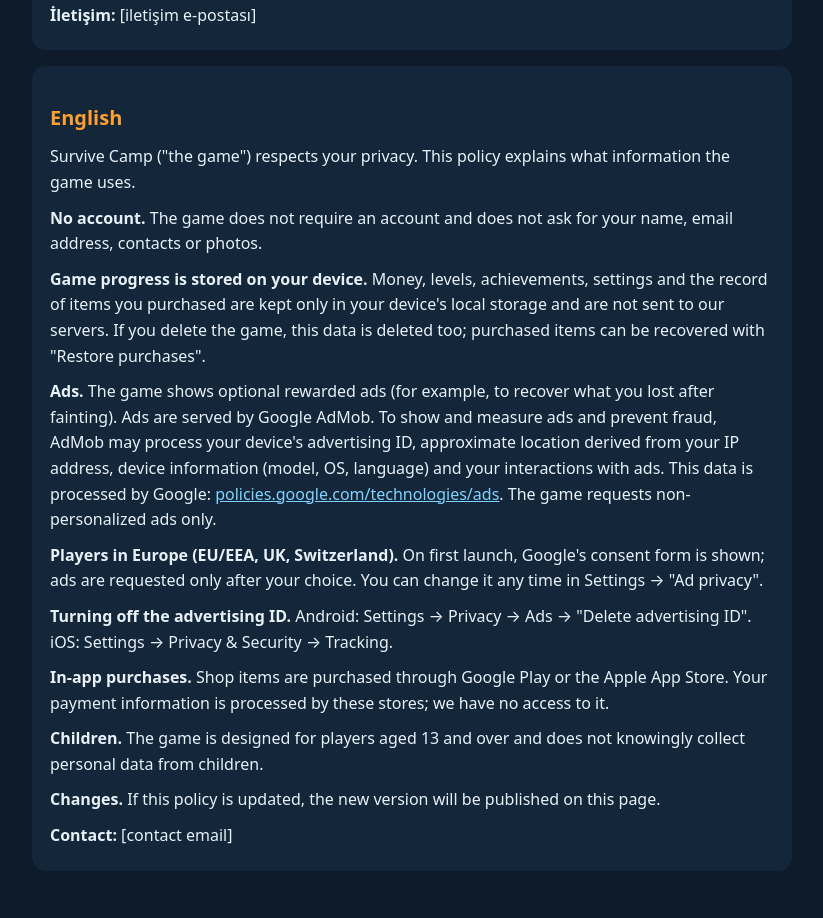
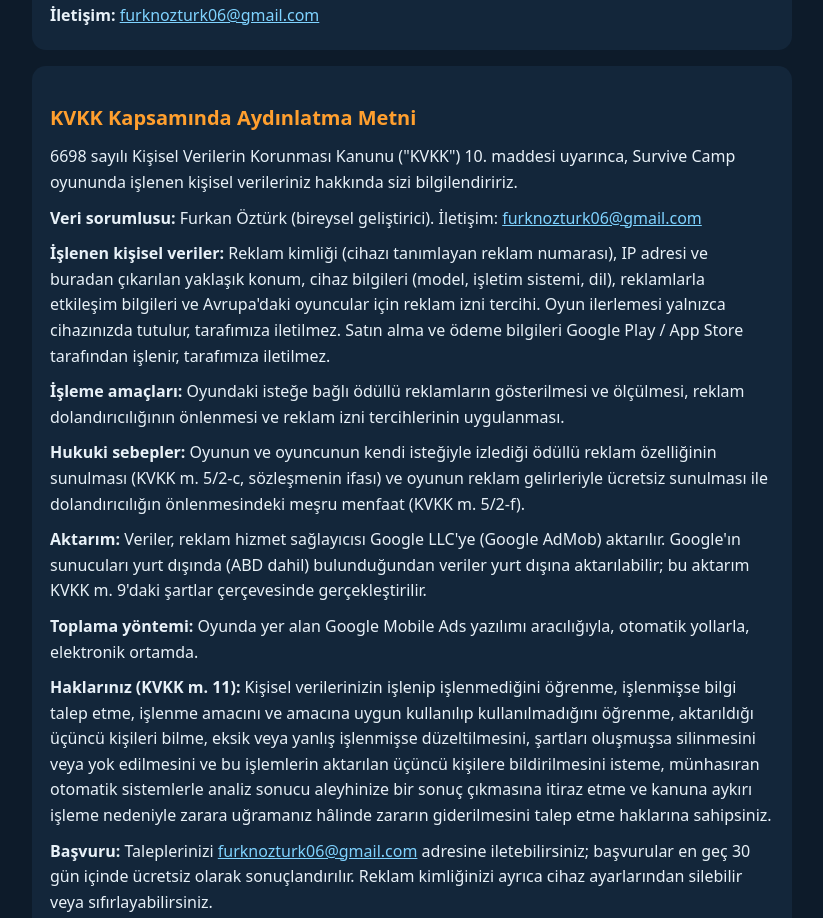
Before and after one commit to furkanozturk06/furkanozturk06.github.io, a plain HTML site: page survivecamp/gizlilik.html in a window 1280 px wide. Shown: the part 937-1855 px from the top of the page, without its empty margins (228-1051 px from the left). Drawn offline with Linux system fonts and the light colour scheme.

Commit message:
Survive Camp: KVKK aydınlatma metni ve iletişim

```diff
--- a/survivecamp/gizlilik.html
+++ b/survivecamp/gizlilik.html
@@ -20,8 +20,8 @@
 <body>
 <main>
   <h1>Survive Camp</h1>
-  <p class="meta">Gizlilik Politikası / Privacy Policy · Son güncelleme / Last updated: 20.11.2026</p>
-  <nav><a href="#tr">Türkçe</a><a href="#en">English</a></nav>
+  <p class="meta">Gizlilik Politikası / Privacy Policy · Son güncelleme / Last updated: 24.11.2026</p>
+  <nav><a href="#tr">Türkçe</a><a href="#kvkk">KVKK Aydınlatma Metni</a><a href="#en">English</a></nav>
 
   <section class="card" id="tr" lang="tr">
     <h2>Türkçe</h2>
@@ -34,7 +34,20 @@
     <p><b>Uygulama içi satın almalar.</b> Mağazadaki eşyalar Google Play veya Apple App Store üzerinden satın alınır. Ödeme bilgileriniz bu mağazalar tarafından işlenir; bu bilgilere erişimimiz yoktur.</p>
     <p><b>Çocuklar.</b> Oyun 13 yaş ve üzeri oyuncular için tasarlanmıştır ve çocuklardan bilerek kişisel veri toplamaz.</p>
     <p><b>Değişiklikler.</b> Bu politika güncellenirse yeni sürüm bu sayfada yayımlanır.</p>
-    <p><b>İletişim:</b> [iletişim e-postası]</p>
+    <p><b>İletişim:</b> <a href="mailto:furknozturk06@gmail.com">furknozturk06@gmail.com</a></p>
+  </section>
+
+  <section class="card" id="kvkk" lang="tr">
+    <h2>KVKK Kapsamında Aydınlatma Metni</h2>
+    <p>6698 sayılı Kişisel Verilerin Korunması Kanunu ("KVKK") 10. maddesi uyarınca, Survive Camp oyununda işlenen kişisel verileriniz hakkında sizi bilgilendiririz.</p>
+    <p><b>Veri sorumlusu:</b> Furkan Öztürk (bireysel geliştirici). İletişim: <a href="mailto:furknozturk06@gmail.com">furknozturk06@gmail.com</a></p>
+    <p><b>İşlenen kişisel veriler:</b> Reklam kimliği (cihazı tanımlayan reklam numarası), IP adresi ve buradan çıkarılan yaklaşık konum, cihaz bilgileri (model, işletim sistemi, dil), reklamlarla etkileşim bilgileri ve Avrupa'daki oyuncular için reklam izni tercihi. Oyun ilerlemesi yalnızca cihazınızda tutulur, tarafımıza iletilmez. Satın alma ve ödeme bilgileri Google Play / App Store tarafından işlenir, tarafımıza iletilmez.</p>
+    <p><b>İşleme amaçları:</b> Oyundaki isteğe bağlı ödüllü reklamların gösterilmesi ve ölçülmesi, reklam dolandırıcılığının önlenmesi ve reklam izni tercihlerinin uygulanması.</p>
+    <p><b>Hukuki sebepler:</b> Oyunun ve oyuncunun kendi isteğiyle izlediği ödüllü reklam özelliğinin sunulması (KVKK m. 5/2-c, sözleşmenin ifası) ve oyunun reklam gelirleriyle ücretsiz sunulması ile dolandırıcılığın önlenmesindeki meşru menfaat (KVKK m. 5/2-f).</p>
+    <p><b>Aktarım:</b> Veriler, reklam hizmet sağlayıcısı Google LLC'ye (Google AdMob) aktarılır. Google'ın sunucuları yurt dışında (ABD dahil) bulunduğundan veriler yurt dışına aktarılabilir; bu aktarım KVKK m. 9'daki şartlar çerçevesinde gerçekleştirilir.</p>
+    <p><b>Toplama yöntemi:</b> Oyunda yer alan Google Mobile Ads yazılımı aracılığıyla, otomatik yollarla, elektronik ortamda.</p>
+    <p><b>Haklarınız (KVKK m. 11):</b> Kişisel verilerinizin işlenip işlenmediğini öğrenme, işlenmişse bilgi talep etme, işlenme amacını ve amacına uygun kullanılıp kullanılmadığını öğrenme, aktarıldığı üçüncü kişileri bilme, eksik veya yanlış işlenmişse düzeltilmesini, şartları oluşmuşsa silinmesini veya yok edilmesini ve bu işlemlerin aktarılan üçüncü kişilere bildirilmesini isteme, münhasıran otomatik sistemlerle analiz sonucu aleyhinize bir sonuç çıkmasına itiraz etme ve kanuna aykırı işleme nedeniyle zarara uğramanız hâlinde zararın giderilmesini talep etme haklarına sahipsiniz.</p>
+    <p><b>Başvuru:</b> Taleplerinizi <a href="mailto:furknozturk06@gmail.com">furknozturk06@gmail.com</a> adresine iletebilirsiniz; başvurular en geç 30 gün içinde ücretsiz olarak sonuçlandırılır. Reklam kimliğinizi ayrıca cihaz ayarlarından silebilir veya sıfırlayabilirsiniz.</p>
   </section>
 
   <section class="card" id="en" lang="en">
@@ -48,7 +61,7 @@
     <p><b>In-app purchases.</b> Shop items are purchased through Google Play or the Apple App Store. Your payment information is processed by these stores; we have no access to it.</p>
     <p><b>Children.</b> The game is designed for players aged 13 and over and does not knowingly collect personal data from children.</p>
     <p><b>Changes.</b> If this policy is updated, the new version will be published on this page.</p>
-    <p><b>Contact:</b> [contact email]</p>
+    <p><b>Contact:</b> <a href="mailto:furknozturk06@gmail.com">furknozturk06@gmail.com</a></p>
   </section>
 </main>
 </body>
```
